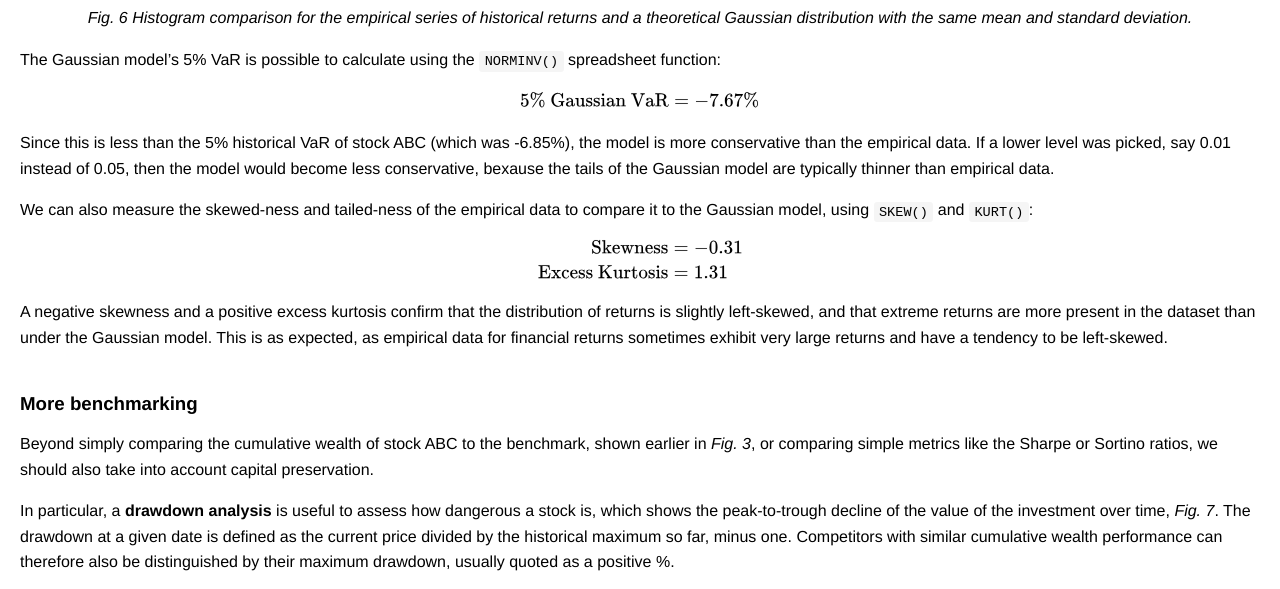
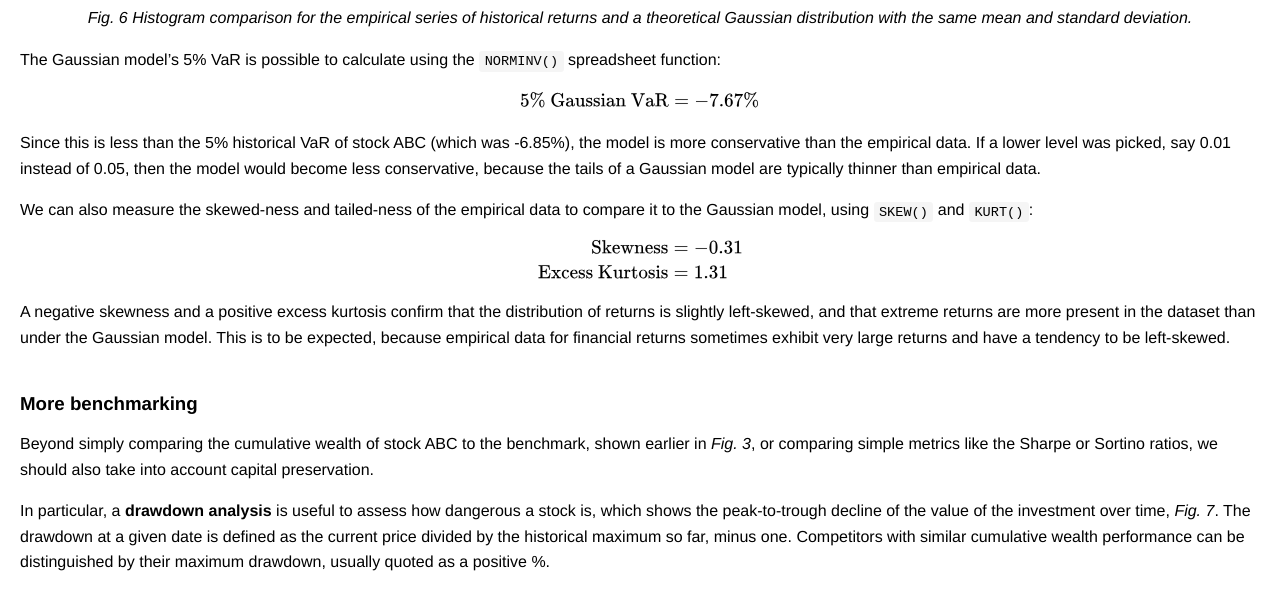
Before and after one commit to bfmkr/portfolio, a Jekyll site: the page built from Spreadsheet Demo.md, in a window 1280 px wide and 1400 px high, scrolled down 5272 px. Shown: the part 126-715 px from the top of the window. Built offline with Jekyll 4.4.1, drawn with Linux system fonts in a browser that asks for light colours; some of the changed text lies outside the part shown; grey boxes are pictures that could not be loaded.

Commit message:
fix: typo

```diff
--- a/Spreadsheet Demo.md
+++ b/Spreadsheet Demo.md
@@ -27,7 +27,7 @@ The raw data consisted of a series of historical prices and dividends for the st
     ![raw-data](assets/images/spreadsheet-demo-raw-data.jpg)
 </span>
 <figcaption style="text-align:center; font-style:italic;">
-    Table 1 Sample of the raw data, from the "Main" tab of the workbook
+    Table 1 Sample of the raw data, from the "Main" tab of the workbook.
 </figcaption>
 
 ## Breakdown of results
@@ -46,7 +46,7 @@ There is an upward trend from the lowest price, $43.63, recorded on 2015-08-31,
 
 *Fig. 3* displays a bar chart of the % monthly returns grouped by month.
 Plotting this gives us a quick way to see if there was any particular time of year that the stock did particularly well (or poorly).
-To generate this plot the **% monthly returns** were computed in a standard way (described below), and the built-in function `COUNTIFS()` and `MONTH()` were used to find the total positive and negative returns from the 3 years of data.
+To generate this plot the **% monthly returns** were computed in a standard way (described below), and the built-in functions `COUNTIFS()` and `MONTH()` were used to find the total positive and negative returns from the 3 years of data.
 
 <div style="text-align: center;">
 <iframe width="506" height="313" seamless frameborder="0" scrolling="no" src="https://docs.google.com/spreadsheets/d/e/2PACX-1vSGCOtI0NUWpgbHzTx1VXQdDCAQaImQRU9JR9SoJnaRovRmytICbSMLqSJkPJd2IzivHEML0-tHsq27/pubchart?oid=499677409&amp;format=interactive"></iframe>
@@ -108,7 +108,7 @@ while the benchmark had \\(R_{E} = -0.06\%\\) and naturally contains zero cash f
 ### Risk metrics
 
 The **volatility**  of stock returns captures the amplitude (or spread) of the price variations.
-A simple measure of this is the sample standard deviation of the series of historical returns \( \sigma \)
+A simple measure of this is the sample standard deviation \\( \sigma \\) of the series of historical returns.
 The higher the volatility, the large the amplitude of the past returns, and the riskier the stock.
 For stock ABC the result is
 
@@ -202,7 +202,7 @@ The Gaussian model's 5% VaR is possible to calculate using the `NORMINV()` sprea
 </div>
 
 Since this is less than the 5% historical VaR of stock ABC (which was -6.85%), the model is more conservative than the empirical data.
-If a lower level was picked, say 0.01 instead of 0.05, then the model would become less conservative, bexause the tails of the Gaussian model are typically thinner than empirical data.
+If a lower level was picked, say 0.01 instead of 0.05, then the model would become less conservative, because the tails of a Gaussian model are typically thinner than empirical data.
 
 We can also measure the skewed-ness and tailed-ness of the empirical data to compare it to the Gaussian model, using `SKEW()` and `KURT()`:
 
@@ -214,7 +214,7 @@ We can also measure the skewed-ness and tailed-ness of the empirical data to com
 </div>
 
 A negative skewness and a positive excess kurtosis confirm that the distribution of returns is slightly left-skewed, and that extreme returns are more present in the dataset than under the Gaussian model.
-This is as expected, as empirical data for financial returns sometimes exhibit very large returns and have a tendency to be left-skewed.
+This is to be expected, because empirical data for financial returns sometimes exhibit very large returns and have a tendency to be left-skewed.
 
 
 ### More benchmarking
@@ -224,7 +224,7 @@ Beyond simply comparing the cumulative wealth of stock ABC to the benchmark, sho
 
 In particular, a **drawdown analysis** is useful to assess how dangerous a stock is, which shows the peak-to-trough decline of the value of the investment over time, *Fig. 7*.
 The drawdown at a given date is defined as the current price divided by the historical maximum so far, minus one.
-Competitors with similar cumulative wealth performance can therefore also be distinguished by their maximum drawdown, usually quoted as a positive %.
+Competitors with similar cumulative wealth performance can be distinguished by their maximum drawdown, usually quoted as a positive %.
 
 <div style="text-align: center;">
     <iframe width="506" height="313" seamless frameborder="0" scrolling="no" src="https://docs.google.com/spreadsheets/d/e/2PACX-1vSGCOtI0NUWpgbHzTx1VXQdDCAQaImQRU9JR9SoJnaRovRmytICbSMLqSJkPJd2IzivHEML0-tHsq27/pubchart?oid=881907583&amp;format=interactive"></iframe>
```
Also changed, not shown: other parts of Spreadsheet Demo.md (+4 -4 lines).
